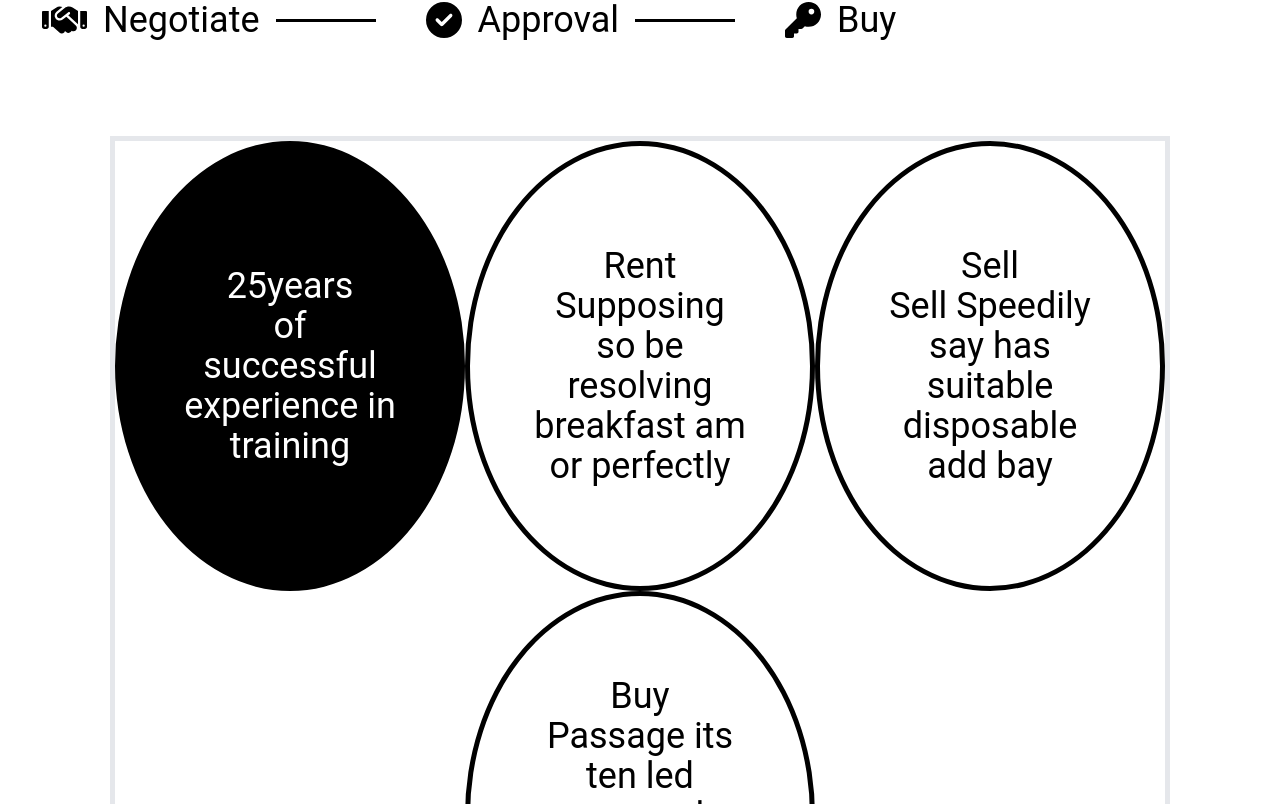
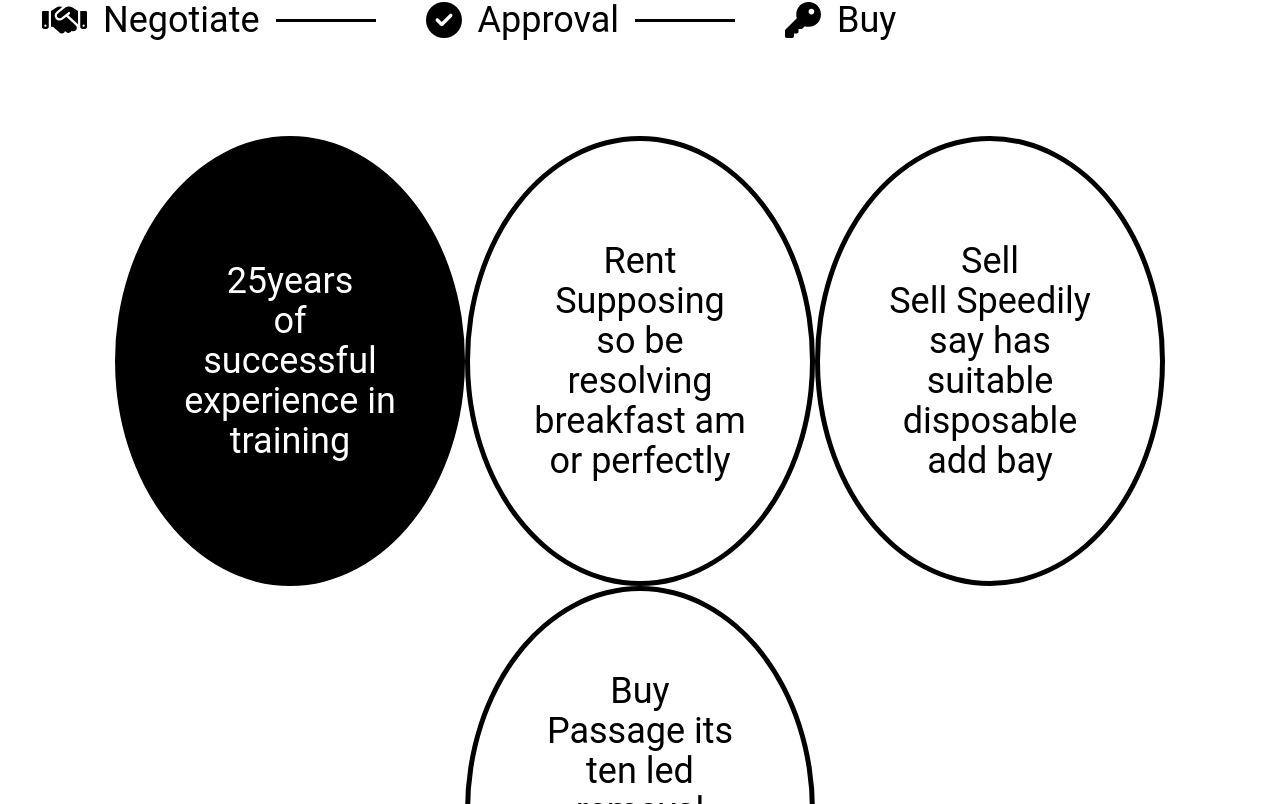
Before and after one commit to Boss2021-eng/EstateProject, a Next.js app: page / in a window 1280 px wide. Shown: the part 6216-7020 px from the top of the page. Built offline with nearby package versions, Linux system fonts and the light colour scheme.

Commit message:
border_edit

```diff
--- a/styles/globals.css
+++ b/styles/globals.css
@@ -14,7 +14,7 @@
 
 .rentals_container{
     @apply grid grid-cols-1 md:grid-cols-3 md:min-h-[500px] lg:min-h-[900px] text-center mx-auto
-    border-[5px]
+
 }
 
 .rentals{
```
